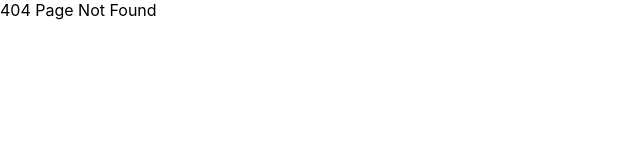
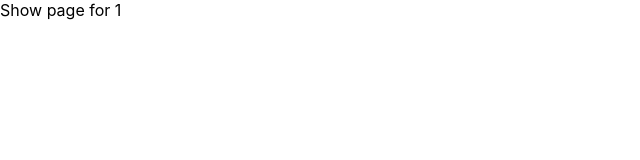
Before and after one commit to shaikh28/Box-Office-App-, a React (Create React App) app: page /show/1 in a window 1280 px wide. Before the commit this address had no page. Shown: the top 160 px of the page, without its empty margins (0-640 px from the left). Built offline with nearby package versions, Linux system fonts and the light colour scheme.

Commit message:
Added dynamic routes

```diff
--- a/src/App.jsx
+++ b/src/App.jsx
@@ -3,6 +3,7 @@ import { BrowserRouter, Routes, Route } from "react-router-dom";
 import Home from "./pages/Home";
 import Starred from "./pages/Starred";
 import MainLayout from "./components/MainLayout";
+import Show from "./pages/Show";
 
 function App() {
   return (
@@ -13,6 +14,7 @@ function App() {
           <Route path="/" element={<Home />} />
           <Route path="/Starred" element={<Starred />} />
           </Route>
+          <Route path="/show/:showId" element={<Show />} />
           <Route path="*" element={<div>404 Page Not Found</div>} />
         </Routes>
       </BrowserRouter>
--- a/src/components/shows/ShowCard.jsx
+++ b/src/components/shows/ShowCard.jsx
@@ -13,7 +13,7 @@ const ShowCard = ({ name, image, id, summary }) => {
       <h1>{name}</h1>
       <p>{summaryStripped}</p>
       <div>
-        <Link to="/">Read More</Link>
+        <Link to={`/show/${id}`}>Read More</Link>
         <button type="button">Star me</button>
       </div>
     </div>
--- a/src/components/shows/ShowsGrid.jsx
+++ b/src/components/shows/ShowsGrid.jsx
@@ -3,7 +3,7 @@ import ShowCard from "./ShowCard";
 
 const ShowsGrid = ({ shows }) => {
   return <div>{
-    shows.map((data)=><ShowCard key={data.show.id} name={data.show.name} image={data.show.image ? data.show.image.medium : "/NotFound.png"} summary={data.show.summary}/>)
+    shows.map((data)=>(<ShowCard key={data.show.id} id={data.show.id} name={data.show.name} image={data.show.image ? data.show.image.medium : "/NotFound.png"} summary={data.show.summary}/>))
     }</div>;
 };
 
--- /dev/null
+++ b/src/pages/Show.jsx
@@ -0,0 +1,11 @@
+import React from 'react'
+import { useParams } from 'react-router-dom'
+
+const Show = () => {
+    const {showId} = useParams();
+  return (
+    <div>Show page for {showId}</div>
+  )
+}
+
+export default Show
```
